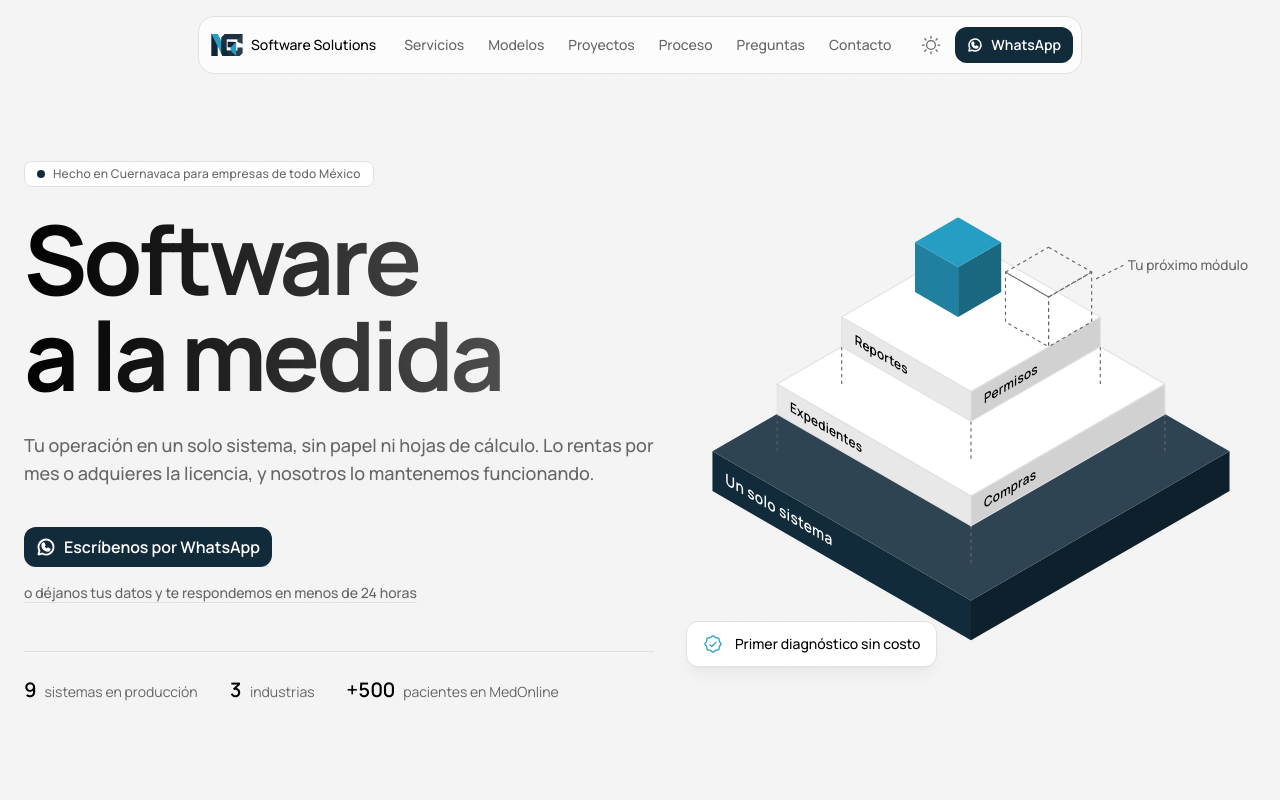
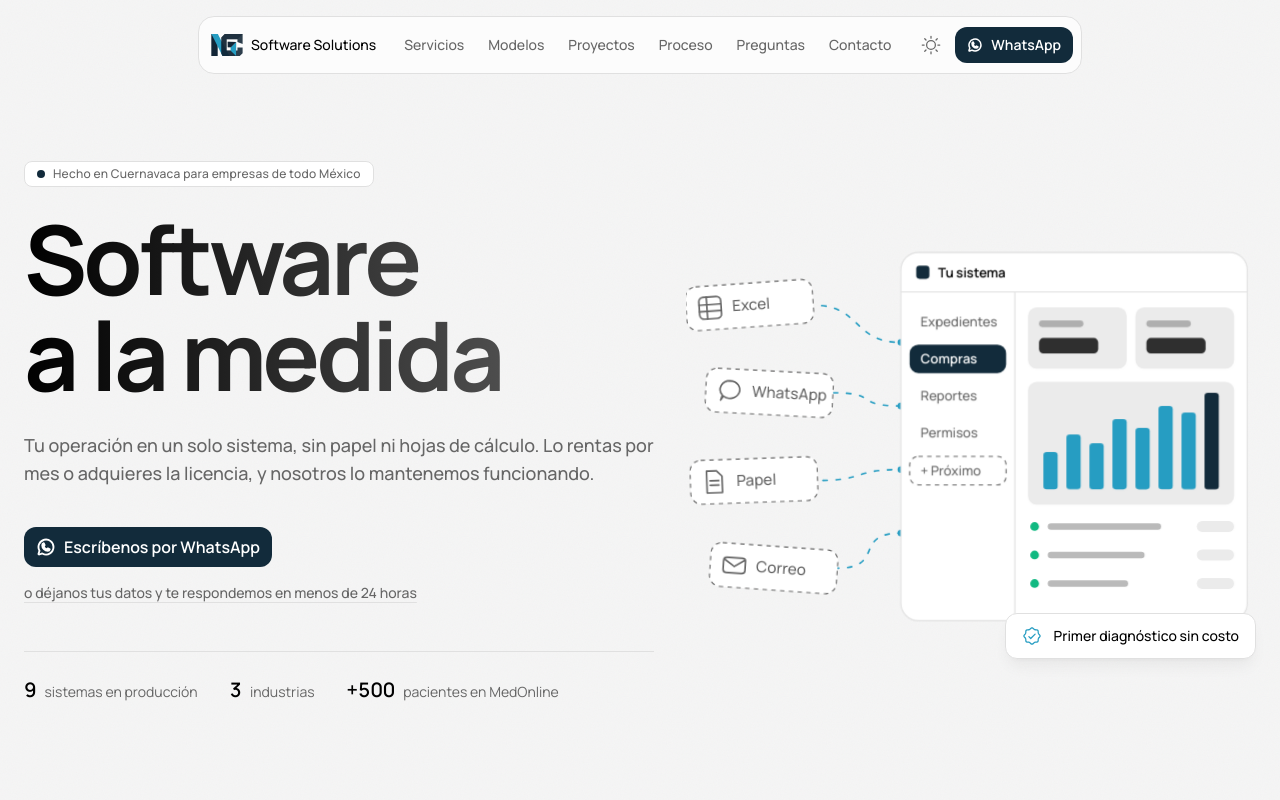
Before and after one commit to ngc-software-solutions/ngc-official-site, a Next.js app: page / in a window 1280 px wide. Shown: the top 800 px of the page. Built offline with nearby package versions, Linux system fonts and the light colour scheme.

Commit message:
feat: update hero illustration and styles for improved visual coherence and animation

```diff
--- a/src/components/sections/Hero.tsx
+++ b/src/components/sections/Hero.tsx
@@ -76,7 +76,7 @@ export default function Hero() {
 
           {/* Risk reversal sits right beside the offer. */}
           <div
-            className="animate-rise absolute bottom-0 left-0 flex items-center gap-3 rounded-xl border border-border bg-surface px-4 py-3 shadow-lg shadow-black/5 dark:shadow-none"
+            className="animate-rise absolute -bottom-2 right-0 flex items-center gap-3 rounded-xl border border-border bg-surface px-4 py-3 shadow-lg shadow-black/5 dark:shadow-none"
             style={delay(700)}
           >
             <SealCheckIcon size={20} className="text-accent-icon" aria-hidden="true" />
--- a/src/components/ui/SystemIllustration.tsx
+++ b/src/components/ui/SystemIllustration.tsx
@@ -1,162 +1,236 @@
 /**
- * Isometric illustration for the hero: stacked layers that form one system.
- * Base = "Un solo sistema" (brand accent), two layers with real NGC modules,
- * a logo blue module on top and a dashed one for "tu próximo módulo".
- * Pure SVG; colors come from theme tokens (.iso-* classes in globals.css).
+ * Hero illustration: "convergence". Scattered sources (Excel, WhatsApp,
+ * paper, email) flow into one NGC system window with real module names.
+ * Front facing, abstract data only (no invented numbers). Colors come from
+ * theme tokens through the .ill-* classes in globals.css.
  */
 
-const U = 22; // px per isometric unit
-const C = Math.cos(Math.PI / 6);
-const S = 0.5;
-const OX = 252;
-const OY = 128;
+type Source = {
+  label: string;
+  x: number;
+  y: number;
+  rotate: number;
+  glyph: "sheet" | "chat" | "paper" | "mail";
+};
 
-type P = [number, number];
-const iso = (x: number, y: number, z: number): P => [
-  OX + (x - y) * C * U,
-  OY + (x + y) * S * U - z * U,
+const sources: Source[] = [
+  { label: "Excel", x: 0, y: 64, rotate: -4, glyph: "sheet" },
+  { label: "WhatsApp", x: 18, y: 144, rotate: 3, glyph: "chat" },
+  { label: "Papel", x: 4, y: 224, rotate: -2, glyph: "paper" },
+  { label: "Correo", x: 22, y: 304, rotate: 4, glyph: "mail" },
 ];
-const pts = (...p: P[]) => p.map(([a, b]) => `${a.toFixed(1)},${b.toFixed(1)}`).join(" ");
 
-type Box = { x: number; y: number; z: number; w: number; d: number; h: number };
+const CHIP_W = 116;
+const CHIP_H = 40;
 
-function faces({ x, y, z, w, d, h }: Box) {
-  return {
-    top: pts(iso(x, y, z + h), iso(x + w, y, z + h), iso(x + w, y + d, z + h), iso(x, y + d, z + h)),
-    left: pts(iso(x, y + d, z + h), iso(x + w, y + d, z + h), iso(x + w, y + d, z), iso(x, y + d, z)),
-    right: pts(iso(x + w, y, z + h), iso(x + w, y + d, z + h), iso(x + w, y + d, z), iso(x + w, y, z)),
-  };
-}
+// System window geometry.
+const WX = 196;
+const WY = 36;
+const WW = 316;
+const WH = 336;
+const BAR = 36; // top bar height
+const SIDE = 104; // sidebar width
 
-/** Text lying on the left face (runs along +x) or right face (runs along -y). */
-function FaceLabel({
-  box,
-  side,
-  text,
-  size,
-  className,
-}: {
-  box: Box;
-  side: "left" | "right";
-  text: string;
-  size: number;
-  className: string;
-}) {
-  const { x, y, z, w, d, h } = box;
-  const baseline = z + h / 2 - size / U / 2.8;
-  const [px, py] =
-    side === "left" ? iso(x + 0.6, y + d, baseline) : iso(x + w, y + d - 0.6, baseline);
-  const matrix =
-    side === "left" ? `matrix(${C} ${S} 0 1 ${px} ${py})` : `matrix(${C} ${-S} 0 1 ${px} ${py})`;
+const modules = ["Expedientes", "Compras", "Reportes", "Permisos"];
+const ACTIVE = 1;
+const bars = [34, 50, 42, 64, 56, 76, 70, 88];
+
+// Where each source line lands on the window's left edge.
+const targets = [118, 176, 234, 292];
+
+function Glyph({ kind, x, y }: { kind: Source["glyph"]; x: number; y: number }) {
+  // 20×20 box drawn with simple strokes.
+  const s = "ill-glyph";
+  switch (kind) {
+    case "sheet":
       return (
-    <text
-      transform={matrix}
-      fontSize={size}
-      fontWeight={600}
-      letterSpacing="0.02em"
-      className={className}
-    >
-      {text}
-    </text>
+        <g className={s}>
+          <rect x={x} y={y} width={20} height={20} rx={4} />
+          <line x1={x} y1={y + 7} x2={x + 20} y2={y + 7} />
+          <line x1={x} y1={y + 13} x2={x + 20} y2={y + 13} />
+          <line x1={x + 7} y1={y} x2={x + 7} y2={y + 20} />
+        </g>
       );
-}
-
-function Slab({
-  box,
-  tone,
-  left,
-  right,
-  labelSize = 12,
-}: {
-  box: Box;
-  tone: "neutral" | "accent" | "blue";
-  left?: string;
-  right?: string;
-  labelSize?: number;
-}) {
-  const f = faces(box);
-  const label = tone === "accent" ? "iso-label-on-accent" : "iso-label";
+    case "chat":
       return (
-    <g>
-      <polygon points={f.left} className={`iso-${tone}-left`} />
-      <polygon points={f.right} className={`iso-${tone}-right`} />
-      <polygon points={f.top} className={`iso-${tone}-top`} />
-      {left && <FaceLabel box={box} side="left" text={left} size={labelSize} className={label} />}
-      {right && <FaceLabel box={box} side="right" text={right} size={labelSize} className={label} />}
+        <g className={s}>
+          <path
+            d={`M${x + 10} ${y + 1} a9 8 0 1 1 -5.6 14.3 L${x + 2} ${y + 19} l1.4 -4.6 A9 8 0 0 1 ${x + 10} ${y + 1} z`}
+          />
+        </g>
+      );
+    case "paper":
+      return (
+        <g className={s}>
+          <path d={`M${x + 3} ${y} h9 l5 5 v15 h-14 z`} />
+          <line x1={x + 6} y1={y + 9} x2={x + 14} y2={y + 9} />
+          <line x1={x + 6} y1={y + 13} x2={x + 14} y2={y + 13} />
+        </g>
+      );
+    case "mail":
+      return (
+        <g className={s}>
+          <rect x={x} y={y + 3} width={20} height={14} rx={3} />
+          <path d={`M${x + 1} ${y + 5} l9 6 l9 -6`} />
         </g>
       );
   }
-
-/** Dashed vertical links between two layers, at the visible corners of `upper`. */
-function Links({ lower, upper }: { lower: Box; upper: Box }) {
-  const from = lower.z + lower.h;
-  const to = upper.z;
-  const corners: [number, number][] = [
-    [upper.x, upper.y + upper.d],
-    [upper.x + upper.w, upper.y + upper.d],
-    [upper.x + upper.w, upper.y],
-  ];
-  return (
-    <g className="iso-link">
-      {corners.map(([cx, cy]) => {
-        const [x1, y1] = iso(cx, cy, from);
-        const [x2, y2] = iso(cx, cy, to);
-        return <line key={`${cx}-${cy}`} x1={x1} y1={y1} x2={x2} y2={y2} />;
-      })}
-    </g>
-  );
 }
-
-const base: Box = { x: 0, y: 0, z: 0, w: 12, d: 12, h: 1.6 };
-const middle: Box = { x: 1.5, y: 1.5, z: 3.1, w: 9, d: 9, h: 1.2 };
-const upper: Box = { x: 3, y: 3, z: 5.8, w: 6, d: 6, h: 1.2 };
-const blueModule: Box = { x: 3.7, y: 4.3, z: 7, w: 2, d: 2, h: 2 };
-const next: Box = { x: 7, y: 3.4, z: 7, w: 2, d: 2, h: 2 };
 
 const rise = (ms: number) => ({ animationDelay: `${ms}ms` });
 
 export default function SystemIllustration({ className = "" }: { className?: string }) {
-  const ghost = faces(next);
-  const [tx, ty] = iso(next.x + next.w, next.y, next.z + next.h);
+  const mainX = WX + SIDE + 12;
+  const mainW = WW - SIDE - 24;
+  const top = WY + BAR + 14;
 
   return (
     <svg
-      viewBox="0 0 504 416"
+      viewBox="0 0 520 400"
       role="img"
       aria-labelledby="ilustracion-titulo"
       className={className}
     >
       <title id="ilustracion-titulo">
-        Capas de un solo sistema: expedientes, compras, reportes y permisos,
-        con espacio para tu próximo módulo
+        Excel, WhatsApp, papel y correo convergen en un solo sistema con
+        módulos de expedientes, compras, reportes y permisos
       </title>
 
-      <g className="animate-rise" style={rise(200)}>
-        <Slab box={base} tone="accent" left="Un solo sistema" labelSize={14} />
+      {/* Flow lines from each source into the system. */}
+      <g className="animate-rise" style={rise(300)}>
+        {sources.map((src, i) => {
+          const sx = src.x + CHIP_W;
+          const sy = src.y + CHIP_H / 2;
+          const ty = targets[i];
+          return (
+            <g key={src.label}>
+              <path
+                d={`M${sx} ${sy} C${sx + 44} ${sy}, ${WX - 44} ${ty}, ${WX} ${ty}`}
+                className="ill-flow"
+                style={{ animationDelay: `${i * -300}ms` }}
+              />
+              <circle cx={WX} cy={ty} r={3} className="ill-node" />
+            </g>
+          );
+        })}
       </g>
 
-      <g className="animate-rise" style={rise(320)}>
-        <Links lower={base} upper={middle} />
-        <Slab box={middle} tone="neutral" left="Expedientes" right="Compras" />
+      {/* Today: scattered, dashed, muted. */}
+      {sources.map((src, i) => (
+        <g key={src.label} className="animate-rise" style={rise(120 + i * 60)}>
+          <g
+            transform={`rotate(${src.rotate} ${src.x + CHIP_W / 2} ${src.y + CHIP_H / 2})`}
+          >
+            <rect
+              x={src.x}
+              y={src.y}
+              width={CHIP_W}
+              height={CHIP_H}
+              rx={10}
+              className="ill-chip"
+            />
+            <Glyph kind={src.glyph} x={src.x + 12} y={src.y + 10} />
+            <text
+              x={src.x + 42}
+              y={src.y + 25}
+              fontSize={14}
+              fontWeight={500}
+              className="ill-muted"
+            >
+              {src.label}
+            </text>
           </g>
+        </g>
+      ))}
 
-      <g className="animate-rise" style={rise(440)}>
-        <Links lower={middle} upper={upper} />
-        <Slab box={upper} tone="neutral" left="Reportes" right="Permisos" />
+      {/* The system window. */}
+      <g className="animate-rise" style={rise(200)}>
+        <rect x={WX} y={WY} width={WW} height={WH} rx={16} className="ill-window" />
+        <line x1={WX} y1={WY + BAR} x2={WX + WW} y2={WY + BAR} className="ill-divider" />
+        <rect x={WX + 14} y={WY + 12} width={12} height={12} rx={3} className="ill-accent" />
+        <text x={WX + 34} y={WY + 23} fontSize={12} fontWeight={600} className="ill-text">
+          Tu sistema
+        </text>
+
+        {/* Sidebar with real NGC modules. */}
+        <line x1={WX + SIDE} y1={WY + BAR} x2={WX + SIDE} y2={WY + WH} className="ill-divider" />
+        {modules.map((name, i) => {
+          const y = top + i * 34;
+          const active = i === ACTIVE;
+          return (
+            <g key={name}>
+              {active && (
+                <rect x={WX + 8} y={y} width={SIDE - 16} height={26} rx={8} className="ill-accent" />
+              )}
+              <text
+                x={WX + 18}
+                y={y + 17}
+                fontSize={12}
+                fontWeight={active ? 600 : 500}
+                className={active ? "ill-on-accent" : "ill-muted"}
+              >
+                {name}
+              </text>
             </g>
+          );
+        })}
+        <rect x={WX + 8} y={top + 4 * 34} width={SIDE - 16} height={26} rx={8} className="ill-ghost" />
+        <text x={WX + 18} y={top + 4 * 34 + 17} fontSize={12} fontWeight={500} className="ill-muted">
+          + Próximo
+        </text>
 
-      <g className="animate-rise" style={rise(560)}>
-        <Slab box={blueModule} tone="blue" />
-        {/* The next module: dashed outline only, the system keeps growing. */}
-        <g className="iso-ghost">
-          <polygon points={ghost.left} />
-          <polygon points={ghost.right} />
-          <polygon points={ghost.top} />
+        {/* Main panel: two summary tiles. */}
+        {[0, 1].map((t) => {
+          const x = mainX + t * (mainW / 2 + 4);
+          const w = mainW / 2 - 4;
+          return (
+            <g key={t}>
+              <rect x={x} y={top} width={w} height={56} rx={8} className="ill-tile" />
+              <rect x={x + 10} y={top + 12} width={w * 0.45} height={6} rx={3} className="ill-line" />
+              <rect x={x + 10} y={top + 28} width={w * 0.6} height={14} rx={4} className="ill-strong" />
             </g>
-        <line x1={tx + 4} y1={ty + 6} x2={tx + 28} y2={ty - 6} className="iso-link" />
-        <text x={tx + 32} y={ty - 2} fontSize={12} fontWeight={500} className="iso-caption">
-          Tu próximo módulo
-        </text>
+          );
+        })}
+
+        {/* Chart with bars that grow in. */}
+        <rect x={mainX} y={top + 68} width={mainW} height={112} rx={8} className="ill-tile" />
+        {bars.map((h, i) => {
+          const bw = 13;
+          const gap = (mainW - 28 - bars.length * bw) / (bars.length - 1);
+          const x = mainX + 14 + i * (bw + gap);
+          const base = top + 68 + 98;
+          return (
+            <rect
+              key={i}
+              x={x}
+              y={base - h}
+              width={bw}
+              height={h}
+              rx={3}
+              className={`ill-bar ${i === bars.length - 1 ? "ill-accent" : "ill-blue"}`}
+              style={{ animationDelay: `${500 + i * 60}ms` }}
+            />
+          );
+        })}
+
+        {/* Activity list with status. */}
+        {[0, 1, 2].map((r) => {
+          const y = top + 192 + r * 26;
+          return (
+            <g key={r}>
+              <circle cx={mainX + 6} cy={y + 8} r={4} className="ill-ok" />
+              <rect
+                x={mainX + 18}
+                y={y + 5}
+                width={mainW * (0.55 - r * 0.08)}
+                height={6}
+                rx={3}
+                className="ill-line"
+              />
+              <rect x={mainX + mainW - 34} y={y + 3} width={34} height={10} rx={5} className="ill-tile" />
+            </g>
+          );
+        })}
       </g>
     </svg>
   );
```
Also changed, not shown: src/app/globals.css (+36 -17 lines). Lines whose indentation alone changed are shown as unchanged.
